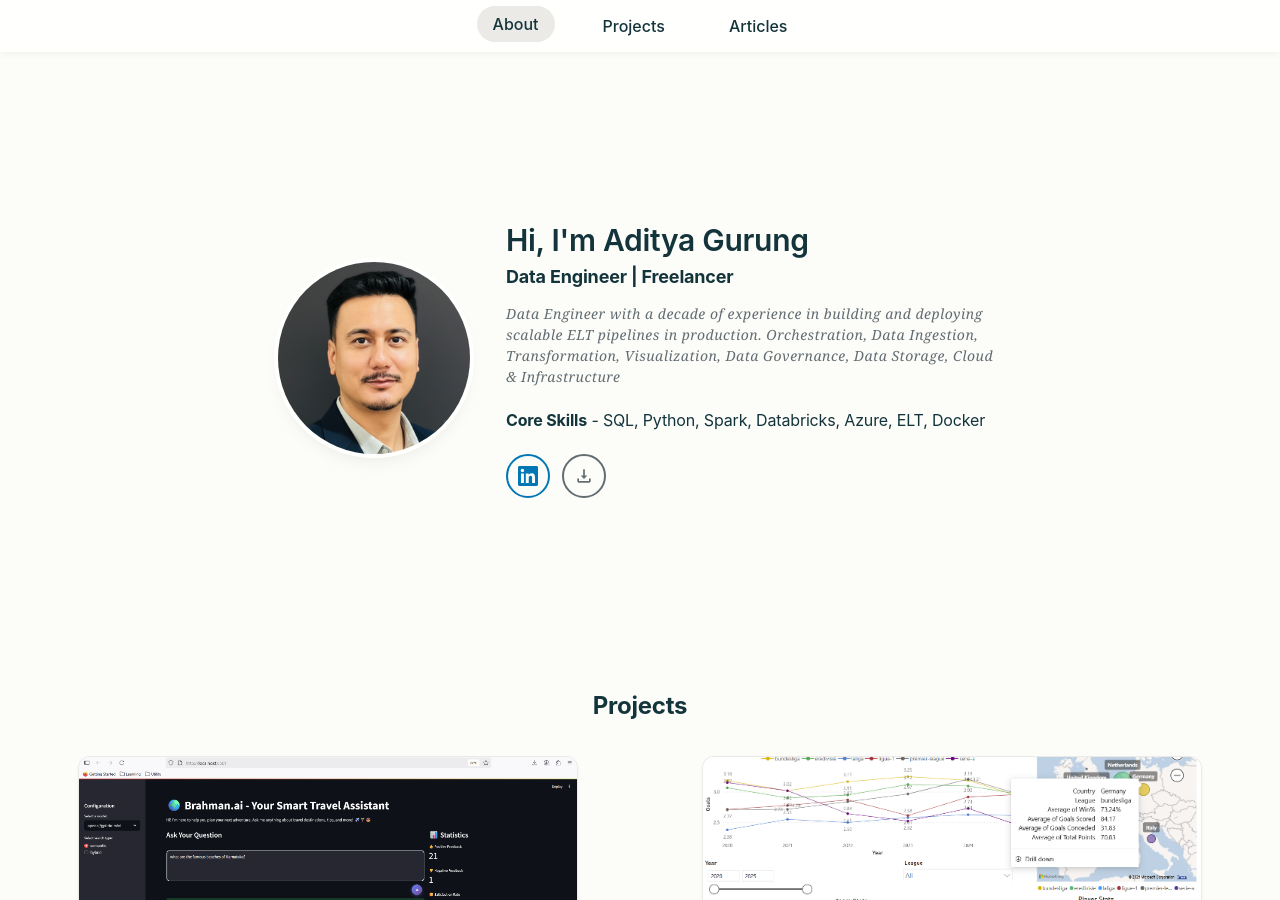
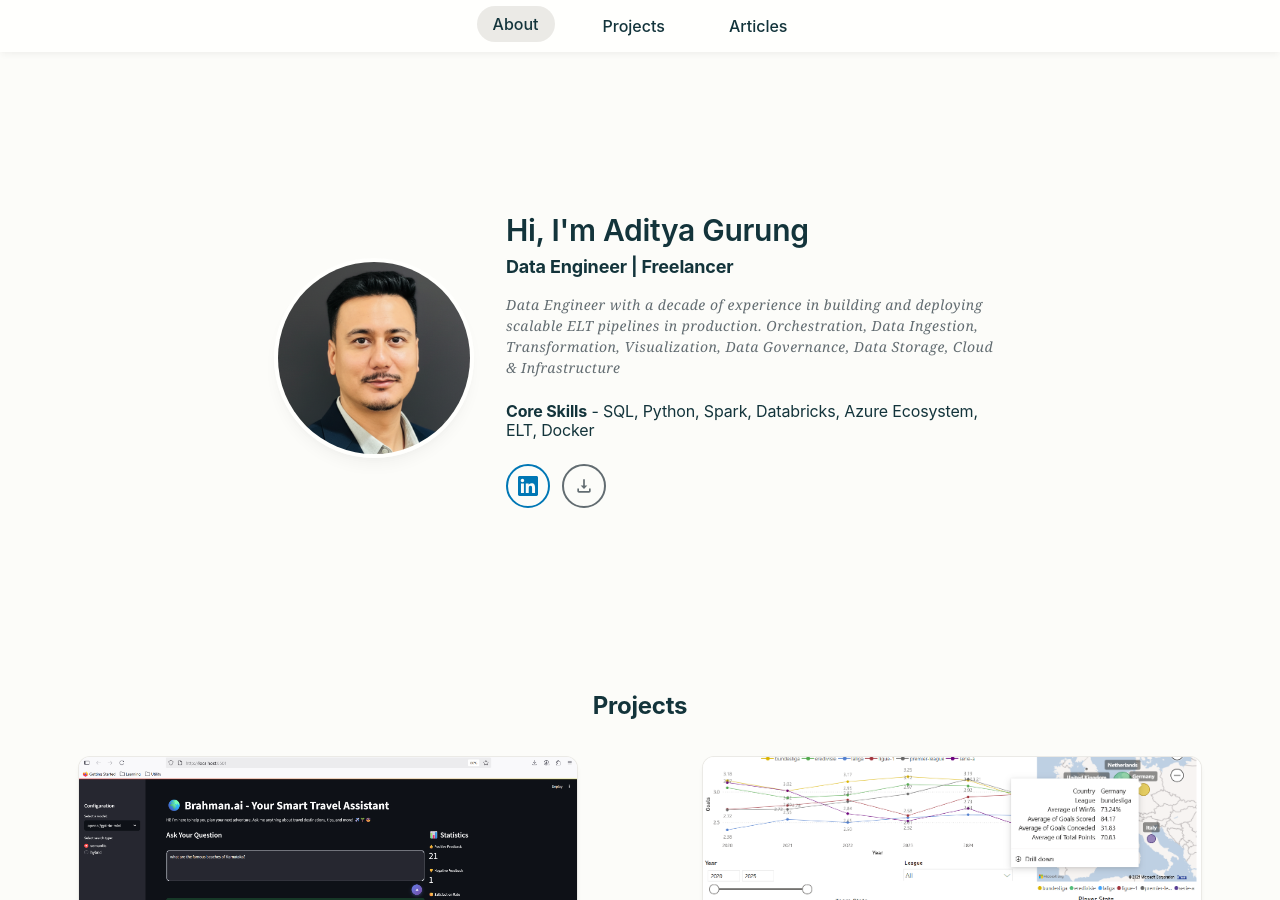
Before and after one commit to Adityagurung/adityagurung.github.io, a Jekyll site: the page built from index.html, in a window 1280 px wide and 900 px high. Built offline with Jekyll 4.4.1, drawn with Linux system fonts in a browser that asks for light colours; some web fonts are replaced.

Commit message:
readme update

```diff
--- a/index.html
+++ b/index.html
@@ -14,7 +14,7 @@ title: Aditya Gurung - Data Engineer
             <h2 class="title-heading"><strong>Data Engineer | Freelancer</strong></h2>
             <p class="description-text">Data Engineer with a decade of experience in building and deploying scalable ELT pipelines in production. Orchestration, Data Ingestion, Transformation, Visualization, Data Governance, Data Storage, Cloud & Infrastructure</p>
             <div class="skills-section">
-                <h3 class="skills-heading"><strong>Core Skills</strong> - SQL, Python, Spark, Databricks, Azure, ELT, Docker</h3>
+                <h3 class="skills-heading"><strong>Core Skills</strong> - SQL, Python, Spark, Databricks, Azure Ecosystem, ELT, Docker</h3>
             </div>
             <div class="social-links">
                 <a href="https://www.linkedin.com/in/aditya-gurung/" target="_blank" class="linkedin-link" title="LinkedIn Profile">
```
